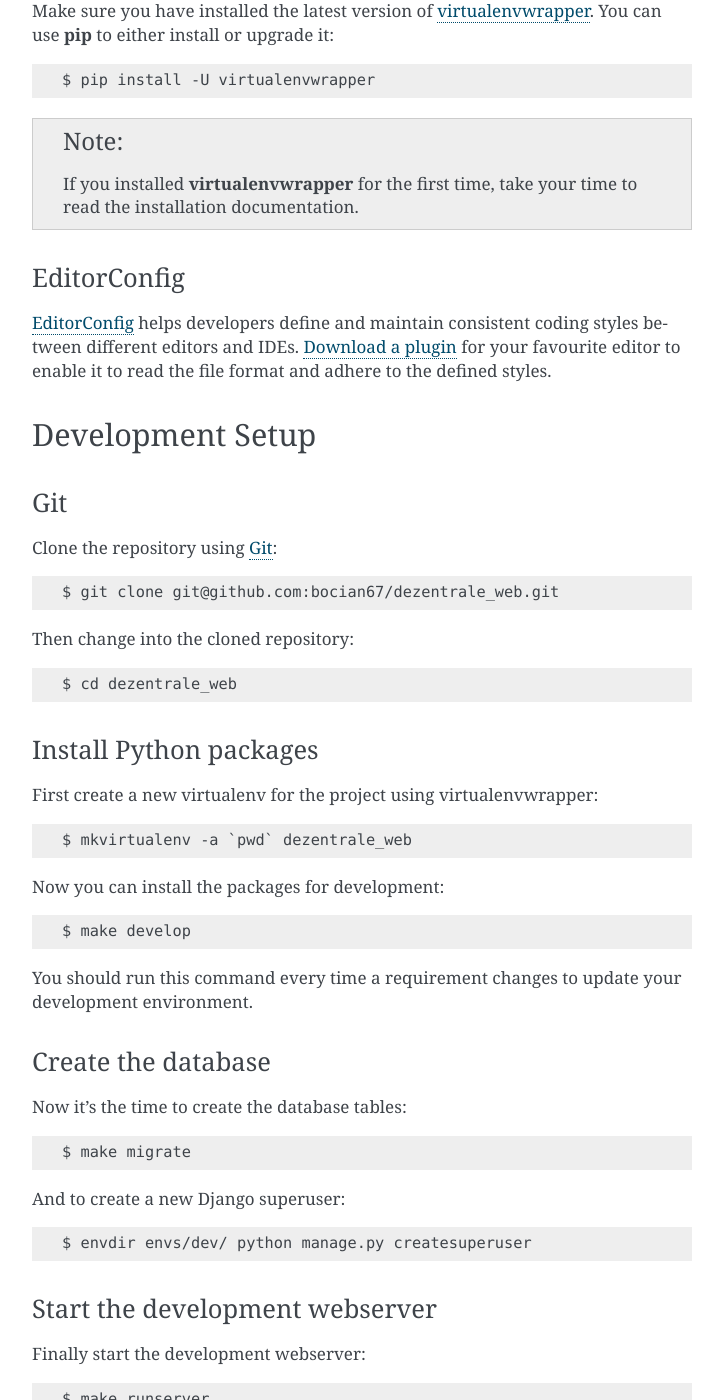
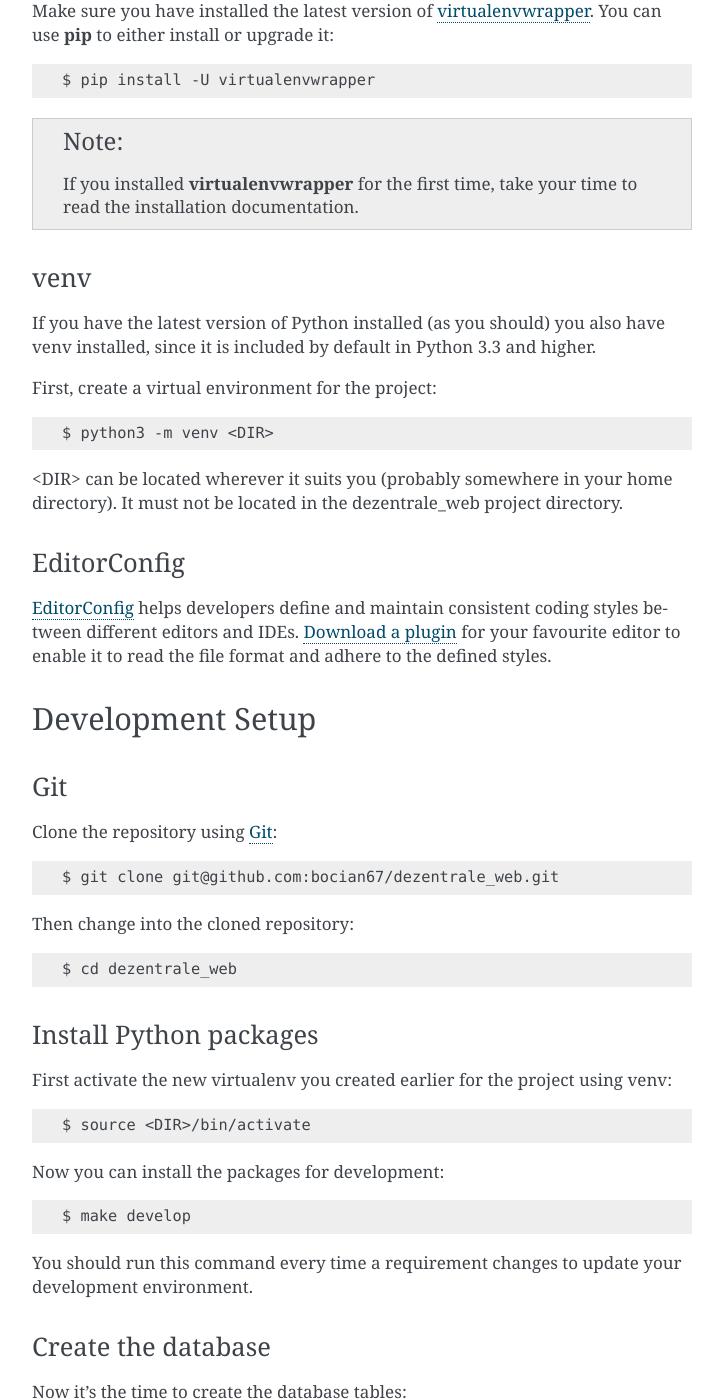
Before and after one commit to stevenc99/dezentrale_web, a Sphinx documentation site: the page built from docs/installation.rst, in a window 1280 px wide and 1400 px high, scrolled down 1149 px. Shown: the whole window, without its empty margins (388-1111 px from the left). Built offline with Sphinx 7.4.7, drawn with Linux system fonts in a browser that asks for light colours.

Commit message:
add venv documentation to install.rst

```diff
--- a/docs/installation.rst
+++ b/docs/installation.rst
@@ -82,6 +82,22 @@ either install or upgrade it:
     If you installed :program:`virtualenvwrapper` for the first time, take your
     time to read the installation documentation.
 
+venv
+----
+
+If you have the latest version of Python installed (as you should) you also have venv
+installed, since it is included by default in Python 3.3 and higher.
+
+First, create a virtual environment for the project:
+
+::
+
+    $ python3 -m venv <DIR>
+
+<DIR> can be located wherever it suits you (probably somewhere in your home directory).
+It must not be located in the dezentrale_web project directory.
+
+
 EditorConfig
 ------------
 
@@ -112,11 +128,11 @@ Then change into the cloned repository:
 Install Python packages
 -----------------------
 
-First create a new virtualenv for the project using virtualenvwrapper:
+First activate the new virtualenv you created earlier for the project using venv:
 
 ::
 
-    $ mkvirtualenv -a `pwd` dezentrale_web
+    $ source <DIR>/bin/activate
 
 Now you can install the packages for development:
 
```
